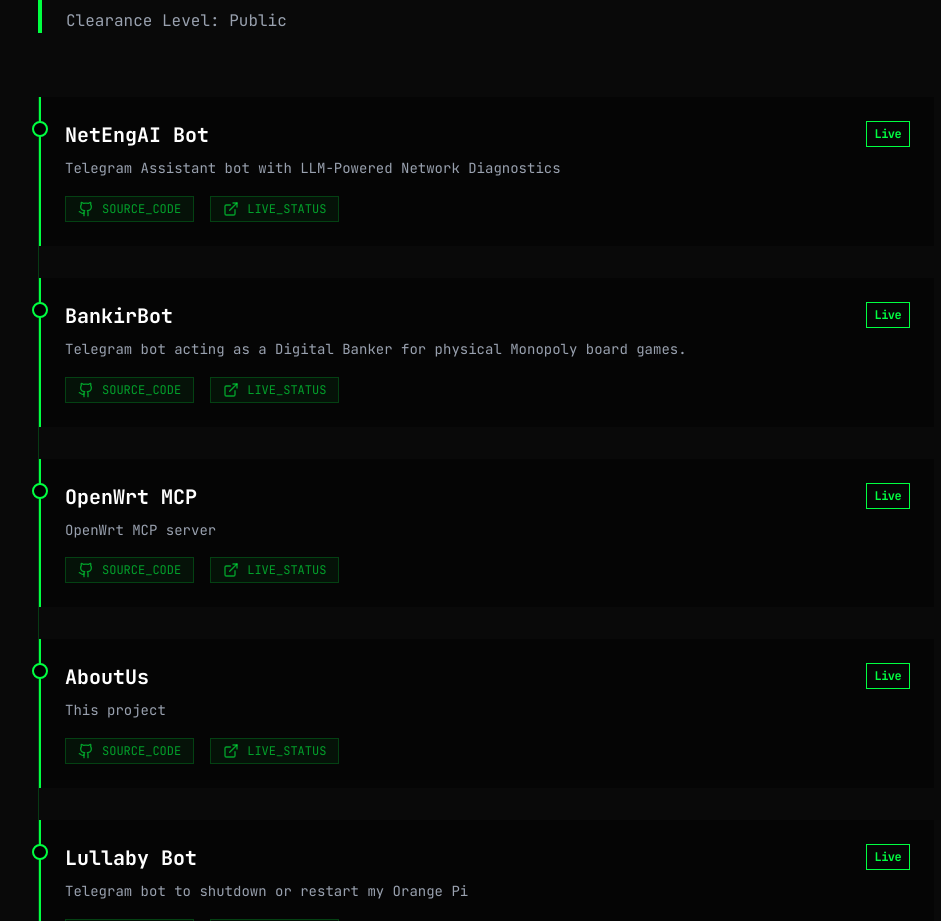
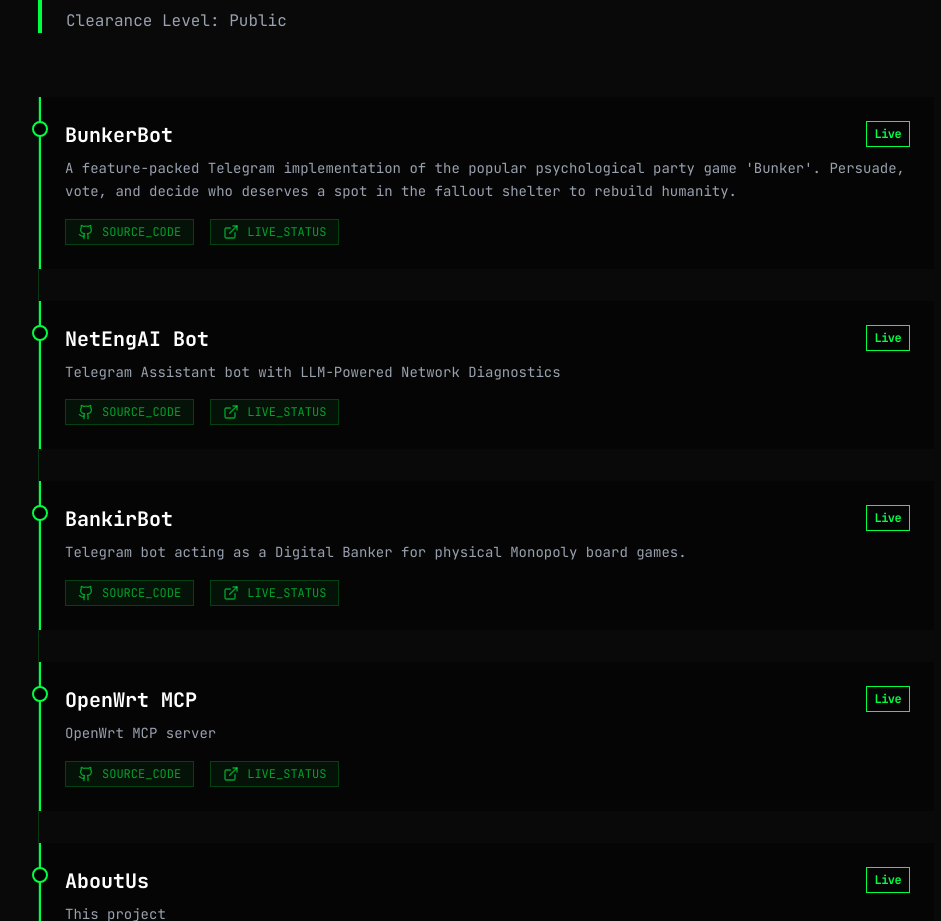
Before and after one commit to PiterPentester/aboutus, a React (Vite) app: page / in a window 1280 px wide. Shown: the part 1642-2563 px from the top of the page, without its empty margins (154-1095 px from the left). Built offline with nearby package versions, Linux system fonts and the light colour scheme.

Commit message:
Add 'BunkerBot' project to projects data
Added a new project 'BunkerBot' with details and links.

```diff
--- a/src/data/projects.ts
+++ b/src/data/projects.ts
@@ -8,6 +8,13 @@
 }
 
 const projectsData: Omit<Project, "id">[] = [
+  {
+    title: "BunkerBot",
+    description: "A feature-packed Telegram implementation of the popular psychological party game 'Bunker'. Persuade, vote, and decide who deserves a spot in the fallout shelter to rebuild humanity.",
+    link: "https://piterpentester.github.io/BunkerBot/",
+    github: "https://github.com/PiterPentester/BunkerBot",
+    status: "Live",
+  },
   {
     title: "NetEngAI Bot",
     description: "Telegram Assistant bot with LLM-Powered Network Diagnostics",
```
